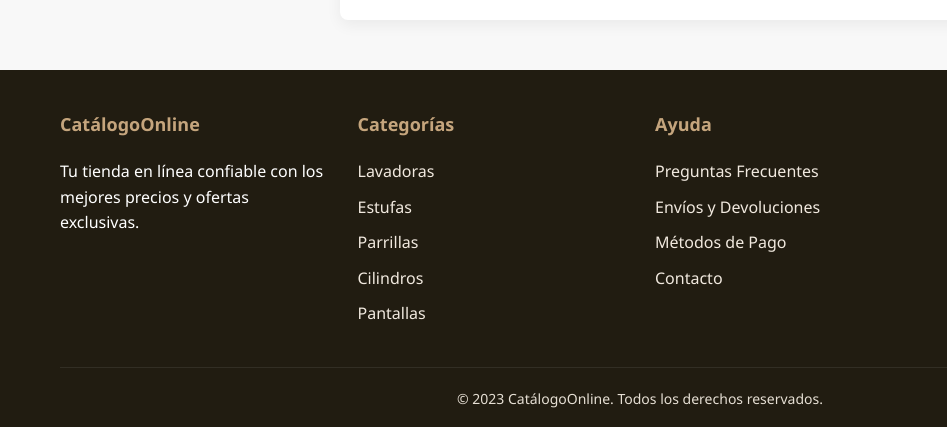
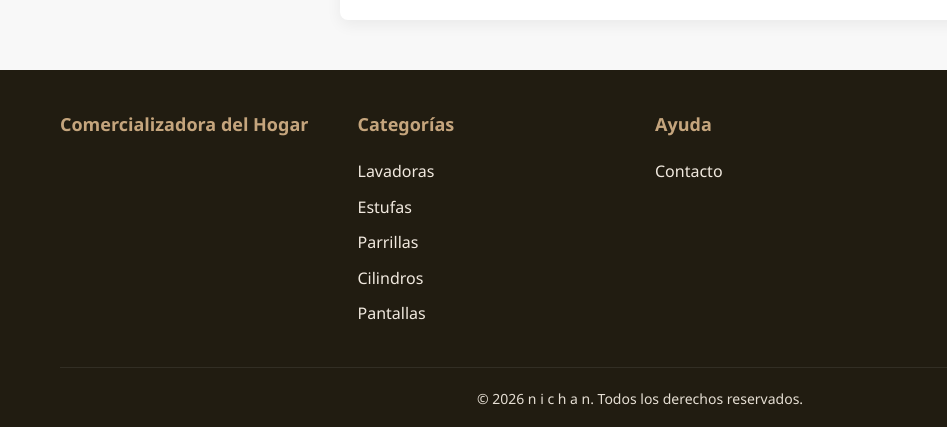
Before and after one commit to NichanUwU/COMERCIALIZADORA-DEL-HOGAR, a plain HTML site: page catalogo.html in a window 1280 px wide. Shown: the part 5571-5998 px from the top of the page, 0-947 px from the left. Drawn offline with Linux system fonts and the light colour scheme.

Commit message:
Update footer content and copyright information

```diff
--- a/catalogo.html
+++ b/catalogo.html
@@ -61,8 +61,8 @@
         <div class="container">
             <div class="footer-content">
                 <div class="footer-column">
-                    <h3>CatálogoOnline</h3>
-                    <p>Tu tienda en línea confiable con los mejores precios y ofertas exclusivas.</p>
+                    <h3>Comercializadora del Hogar</h3>
+                    <p></p>
                 </div>
                 <div class="footer-column">
                     <h3>Categorías</h3>
@@ -77,9 +77,6 @@
                 <div class="footer-column">
                     <h3>Ayuda</h3>
                     <ul>
-                        <li><a href="#">Preguntas Frecuentes</a></li>
-                        <li><a href="#">Envíos y Devoluciones</a></li>
-                        <li><a href="#">Métodos de Pago</a></li>
                         <li><a href="#">Contacto</a></li>
                     </ul>
                 </div>
@@ -94,7 +91,7 @@
                 </div>
             </div>
             <div class="copyright">
-                &copy; 2023 CatálogoOnline. Todos los derechos reservados.
+                &copy; 2026 n i c h a n. Todos los derechos reservados.
             </div>
         </div>
     </footer>
```
